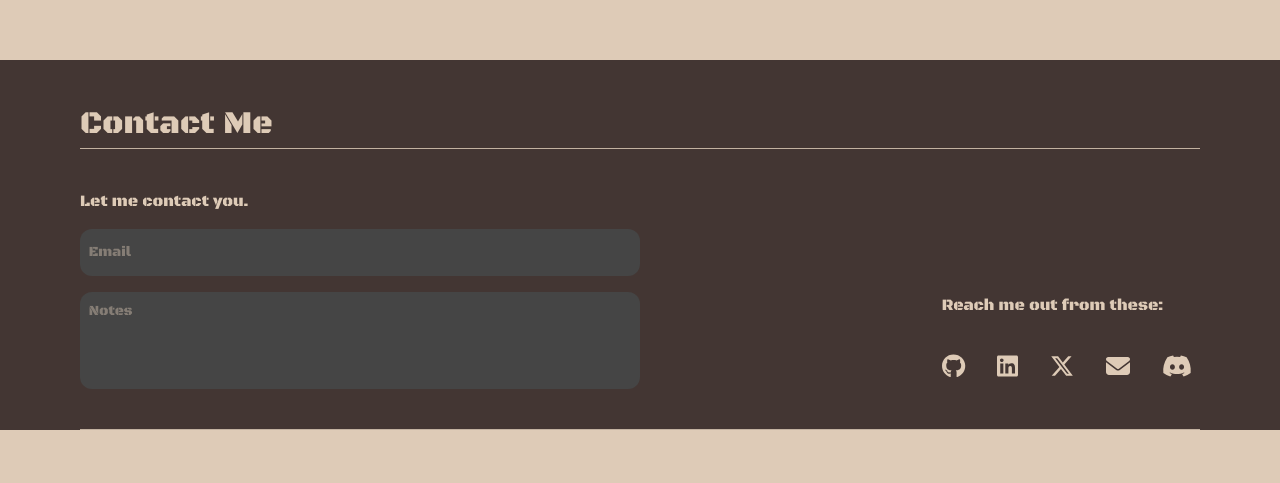
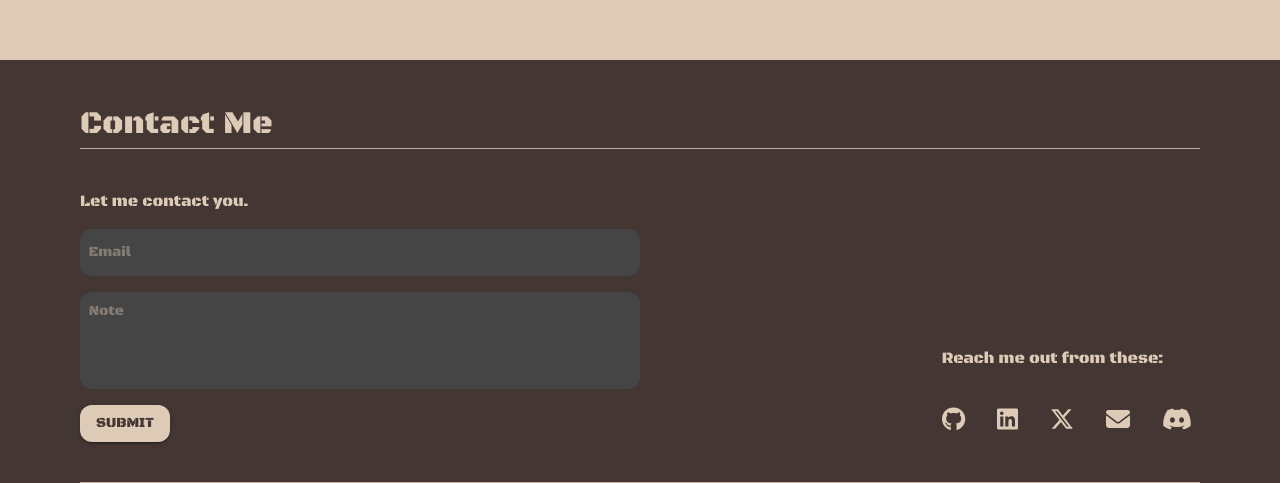
Before and after one commit to dafolk/kss-portfolio, a React (Vite) app: page / in a window 1280 px wide. Shown: the part 1740-2223 px from the top of the page. Before the commit the page ends 2170 px from the top, so only its background shows below. Built offline with nearby package versions, Linux system fonts and the light colour scheme.

Commit message:
[Modify]Submit button add

```diff
--- a/src/components/Footer.tsx
+++ b/src/components/Footer.tsx
@@ -1,16 +1,15 @@
 import {
+  Alert,
   Box,
+  Button,
   Divider,
   IconButton,
-  Input,
   InputBase,
+  Snackbar,
   Stack,
-  TextField,
   Typography,
   useTheme,
 } from "@mui/material";
-import ParallaxText from "../app/globalComponents/ParallelText";
-import { colors } from "../app/assetData";
 import { FontAwesomeIcon } from "@fortawesome/react-fontawesome";
 import {
   faDiscord,
@@ -19,6 +18,7 @@ import {
   faXTwitter,
 } from "@fortawesome/free-brands-svg-icons";
 import { faEnvelope } from "@fortawesome/free-solid-svg-icons";
+import { useState } from "react";
 
 const socialAccounts = [
   {
@@ -50,6 +50,15 @@ const socialAccounts = [
 
 export default function Footer() {
   const theme = useTheme();
+  const [email, setEmail] = useState("");
+  const [note, setNote] = useState("");
+  const [snackbarOpen, setSnackbarOpen] = useState(false);
+
+  function handleSubmit() {
+    setEmail("");
+    setNote("");
+    setSnackbarOpen(true);
+  }
 
   return (
     <footer id="footer">
@@ -63,6 +72,7 @@ export default function Footer() {
           pt: 5,
           flexDirection: "column",
           px: { xs: 2, lg: 10 },
+          position: "relative",
         }}
       >
         <Typography sx={{ fontSize: "2em" }}>Contact Me</Typography>
@@ -78,6 +88,8 @@ export default function Footer() {
             <Typography>Let me contact you.</Typography>
             <InputBase
               placeholder="Email"
+              value={email}
+              onChange={(e) => setEmail(e.target.value)}
               sx={{
                 bgcolor: theme.palette.mode === "light" ? "#454545" : "#ACABA7",
                 borderRadius: "12px",
@@ -92,9 +104,11 @@ export default function Footer() {
               }}
             />
             <InputBase
-              placeholder="Notes"
+              placeholder="Note"
+              value={note}
               multiline
               rows={4}
+              onChange={(e) => setNote(e.target.value)}
               sx={{
                 borderRadius: "12px",
                 bgcolor: theme.palette.mode === "light" ? "#454545" : "#ACABA7",
@@ -108,8 +122,36 @@ export default function Footer() {
                 },
               }}
             />
+            <Button
+              variant="contained"
+              disableRipple
+              sx={{
+                width: "fit-content",
+                bgcolor: "secondary.main",
+                color: "primary.main",
+                borderRadius: "12px",
+              }}
+              onClick={handleSubmit}
+            >
+              Submit
+            </Button>
+            <Snackbar
+              open={snackbarOpen}
+              onClose={() => setSnackbarOpen(false)}
+              message="I love snacks"
+              autoHideDuration={2000}
+            >
+              <Alert
+                onClose={() => setSnackbarOpen(false)}
+                severity="error"
+                variant="filled"
+                sx={{ width: "100%" }}
+              >
+                Please enter a valid email!
+              </Alert>
+            </Snackbar>
           </Stack>
-          <Stack direction={"column"} gap={3}>
+          <Stack gap={3}>
             <Typography>Reach me out from these:</Typography>
             <Stack direction={"row"} sx={{ fontSize: "2em", gap: 2, ml: -1 }}>
               {socialAccounts.map((item, key) => (
```
